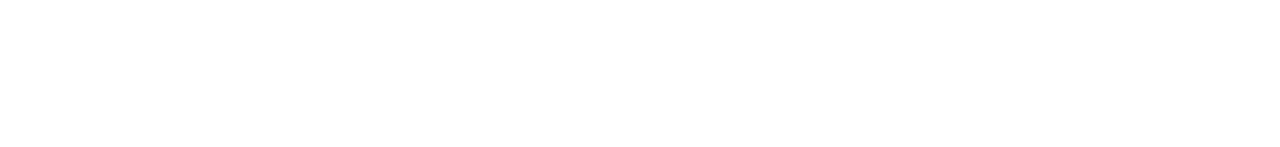
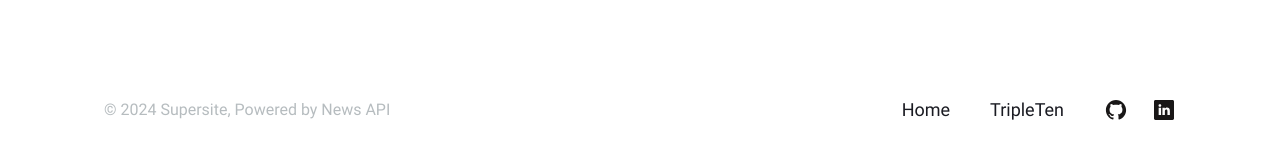
Before and after one commit to Iliascka/news_explorer_frontend, a React (Vite) app: page / in a window 1280 px wide. Shown: the part 1130-1277 px from the top of the page. Before the commit the page ends 1200 px from the top, so only its background shows below. Built offline with nearby package versions, Linux system fonts and the light colour scheme.

Commit message:
feat: create and style Footer component

```diff
--- a/src/components/App/App.jsx
+++ b/src/components/App/App.jsx
@@ -3,6 +3,7 @@
 import Header from "../Header/Header";
 import Main from "../Main/Main";
 import About from "../About/About";
+import Footer from "../Footer/Footer";
 
 function App() {
   return (
@@ -13,6 +14,7 @@
           <Main />
         </div>
         <About />
+        <Footer />
       </div>
     </>
   );
--- a/src/components/Footer/Footer.css
+++ b/src/components/Footer/Footer.css
@@ -0,0 +1,43 @@
+.footer {
+  display: flex;
+  justify-content: space-between;
+  align-items: center;
+  padding: 0 104px;
+  height: 80px;
+}
+
+.footer__links {
+  display: flex;
+  align-items: center;
+  gap: 40px;
+}
+
+.footer__info {
+  margin: 0;
+  padding: 0;
+  color: rgba(182, 188, 191, 1);
+  font-family: "Roboto";
+  font-weight: 400;
+  font-size: 16px;
+}
+.footer__list {
+  display: flex;
+  gap: 40px;
+  list-style-type: none;
+  font-family: "Roboto";
+  font-weight: 400;
+  font-size: 18px;
+  color: rgba(26, 27, 34, 1);
+  margin: 0;
+  padding: 0;
+}
+
+.footer__social-icons {
+  display: flex;
+  gap: 24px;
+}
+
+.footer__social-icon {
+  width: 24px;
+  height: 24px;
+}
--- a/src/components/Footer/Footer.jsx
+++ b/src/components/Footer/Footer.jsx
@@ -0,0 +1,23 @@
+import "./Footer.css";
+import githubIcon from "../../assets/github.svg";
+import linkedinIcon from "../../assets/linkedin.svg";
+
+function Footer() {
+  return (
+    <section className="footer">
+      <p className="footer__info">© 2024 Supersite, Powered by News API</p>
+      <div className="footer__links">
+        <ul className="footer__list">
+          <li className="footer__list-item">Home</li>
+          <li className="footer__list-item">TripleTen</li>
+        </ul>
+        <div className="footer__social-icons">
+          <img src={githubIcon} alt="" className="footer__social-icon" />
+          <img src={linkedinIcon} alt="" className="footer__social-icon" />
+        </div>
+      </div>
+    </section>
+  );
+}
+
+export default Footer;
```
Also changed, not shown: src/assets/LinkedIn.svg (added), src/assets/github.svg (added).
